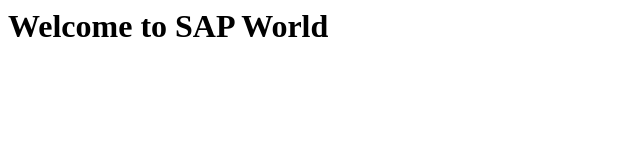
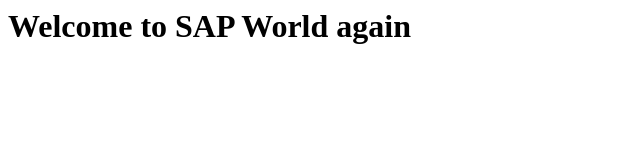
Before and after one commit to yrsubbareddy/crc_test, a plain HTML site: page index.html in a window 1280 px wide. Shown: the whole page, without its empty margins (0-640 px from the left). Drawn offline with Linux system fonts and the light colour scheme.

Commit message:
crc push

```diff
--- a/index.html
+++ b/index.html
@@ -1,6 +1,6 @@
 <html>
 	<title>hello world</title>
 	<body>
-		<h1>Welcome to SAP World</h1>
+		<h1>Welcome to SAP World again</h1>
 	</body>
 </html>
```
